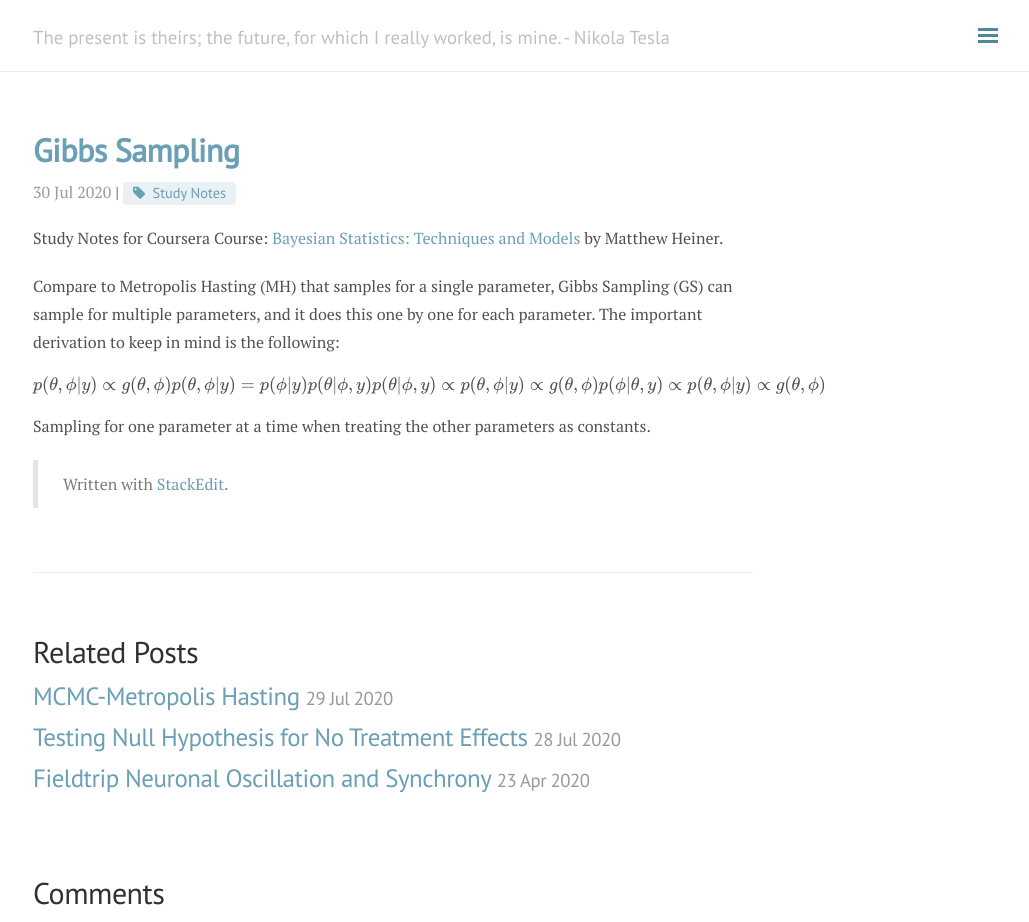
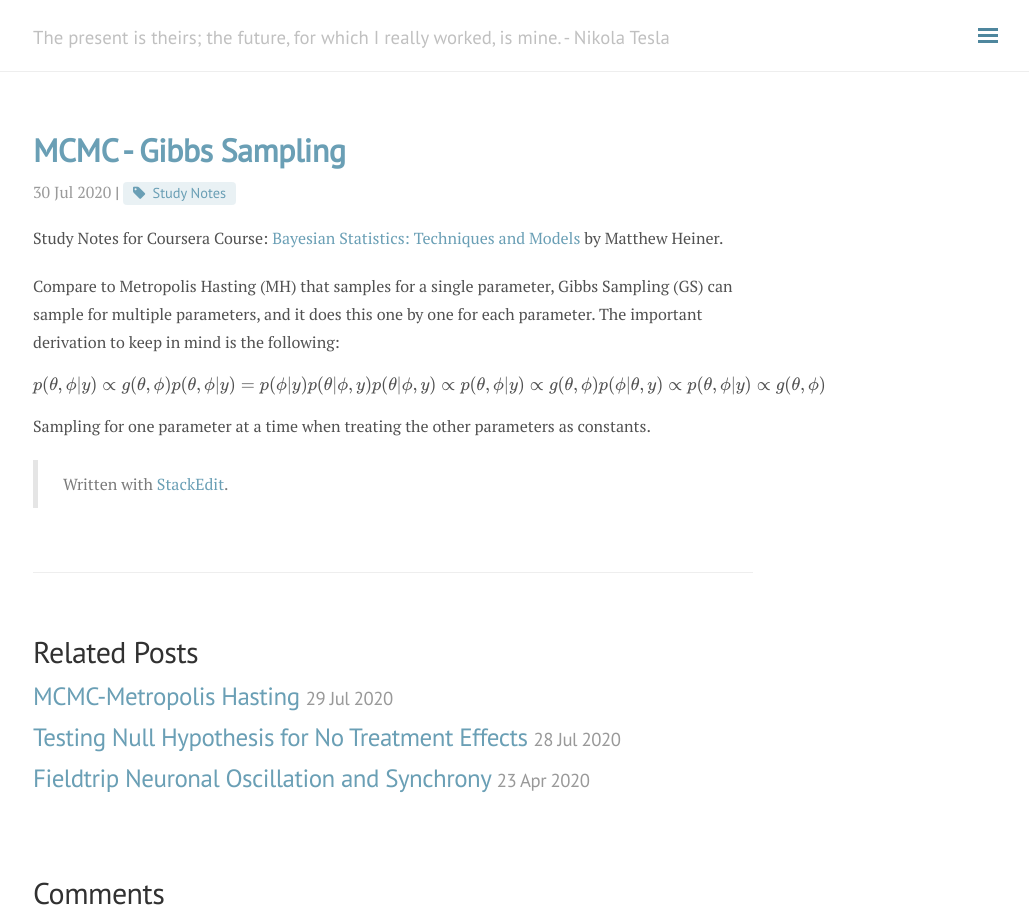
Before and after one commit to andylikescodes/andylikescodes.github.io, a Jekyll site: the page built from _posts/2020-07-30-Gibbs-Sampling.md, in a window 1280 px wide and 922 px high. Shown: the whole window, without its empty margins (247-1276 px from the left). Built offline with Jekyll 4.4.1, drawn with Linux system fonts in a browser that asks for light colours; nearby versions of some CDN libraries; formulas are drawn with MathJax 3; comment, search, counter and statistics services are not loaded.

Commit message:
_posts/2020-07-30-Gibbs-Sampling.md updated from https://stackedit.io/

```diff
--- a/_posts/2020-07-30-Gibbs-Sampling.md
+++ b/_posts/2020-07-30-Gibbs-Sampling.md
@@ -1,6 +1,6 @@
 ---
 layout: post
-title: Gibbs Sampling
+title: MCMC - Gibbs Sampling
 tag: [Study Notes]
 category: Bayesian Statistics
 ---
```
Also changed, not shown: other parts of _posts/2020-07-30-Gibbs-Sampling.md (+1 -1 lines).
